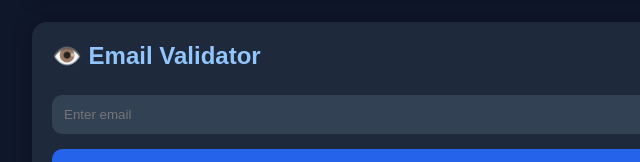
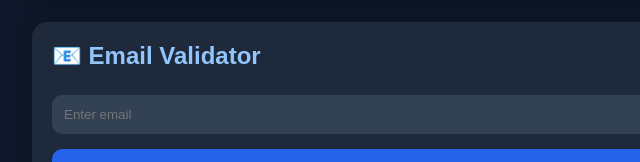
Before and after one commit to AbudiCyber/Abudi-Cyber-Tools, a plain HTML site: page index.html in a window 1280 px wide. Shown: the part 1378-1540 px from the top of the page, 158-798 px from the left. Drawn offline with Linux system fonts and the light colour scheme.

Commit message:
Update index.html

```diff
--- a/index.html
+++ b/index.html
@@ -157,7 +157,7 @@ Generate Hash
 
 <div class="card">
 
-<h2>👁️ Email Validator</h2>
+<h2>📧 Email Validator</h2>
 
 <input type="text" id="emailInput" placeholder="Enter email">
 
```
